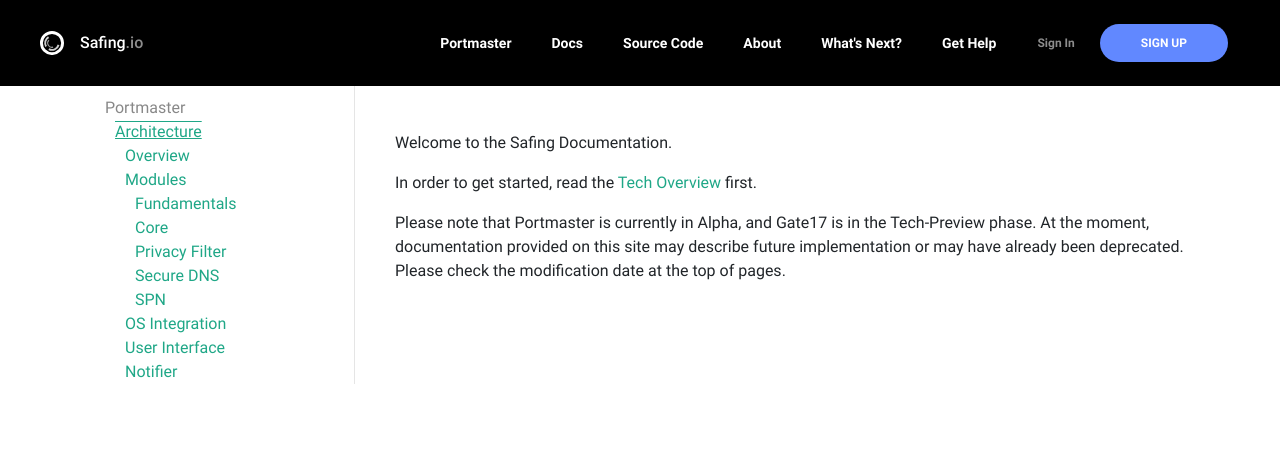
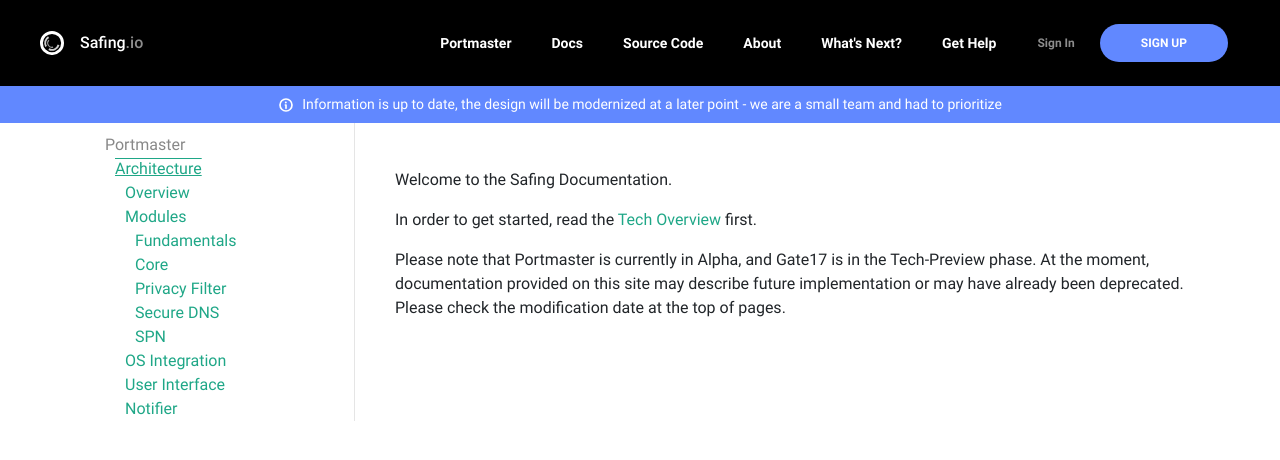
Before and after one commit to safing/docs, a Jekyll site: the page built from index.md, in a window 1280 px wide. Shown: the top 460 px of the page. Built offline with Jekyll 4.4.1, drawn with Linux system fonts in a browser that asks for light colours.

Commit message:
Add notification disclaimer

```diff
--- a/_config.yml
+++ b/_config.yml
@@ -21,8 +21,13 @@ emailobfuscated: "=b!isfg>#nbjmup;ifmmpAtbgjoh/jp#?ifmmpAtbgjoh/jp=0b?"
 description: > # this means to ignore newlines until "base_url:"
   Documentation for Safing Portmaster and Gate17
 base_url: "/" # the subpath of your site, e.g. /blog
-assets_url: "/assets/"
-vendor_url: "/vendor/"
+
+### assets
+assets_url: /assets/
+img_url: /assets/img/
+vendor_url: /vendor/
+
+
 community_hub_url: "https://safing.io/community-hub/"
 url: "https://docs.safing.io" # the base hostname & protocol for your site
 github_ref_base_url: "https://github.com/safing"
--- a/_includes/nav.html
+++ b/_includes/nav.html
@@ -81,3 +81,10 @@
     </nav>
   </div>
 </nav>
+
+<div class="notification w-full text-center text-white p-2" style="background-color: #6188ff;">
+  <div class="mx-auto flex" style="width: max-content;">
+    <img src="{{ site.img_url }}icons/info.svg" class="h-4 w-4 self-center mr-2">
+    <span class="w-auto text-sm">Information is up to date, the design will be modernized at a later point - we are a small team and had to prioritize</span>
+  </div>
+</div>
--- a/assets/css/main.css
+++ b/assets/css/main.css
@@ -6,6 +6,19 @@
 
 .hover\:opacity-55:hover {
   opacity: 0.55;
+}
+
+.notification {
+  position: relative;
+  opacity: 0;
+  animation: notification 0.5s forwards ease-in;
+  animation-delay: 0.1s;
+}
+
+@keyframes notification {
+  100% {
+    opacity: 1;
+  }
 }
 
 /* TEMPORARY HACKS TO OVERWRITE CSS FRAMEWORKS OVERWRITING EACHOTHER */
```
